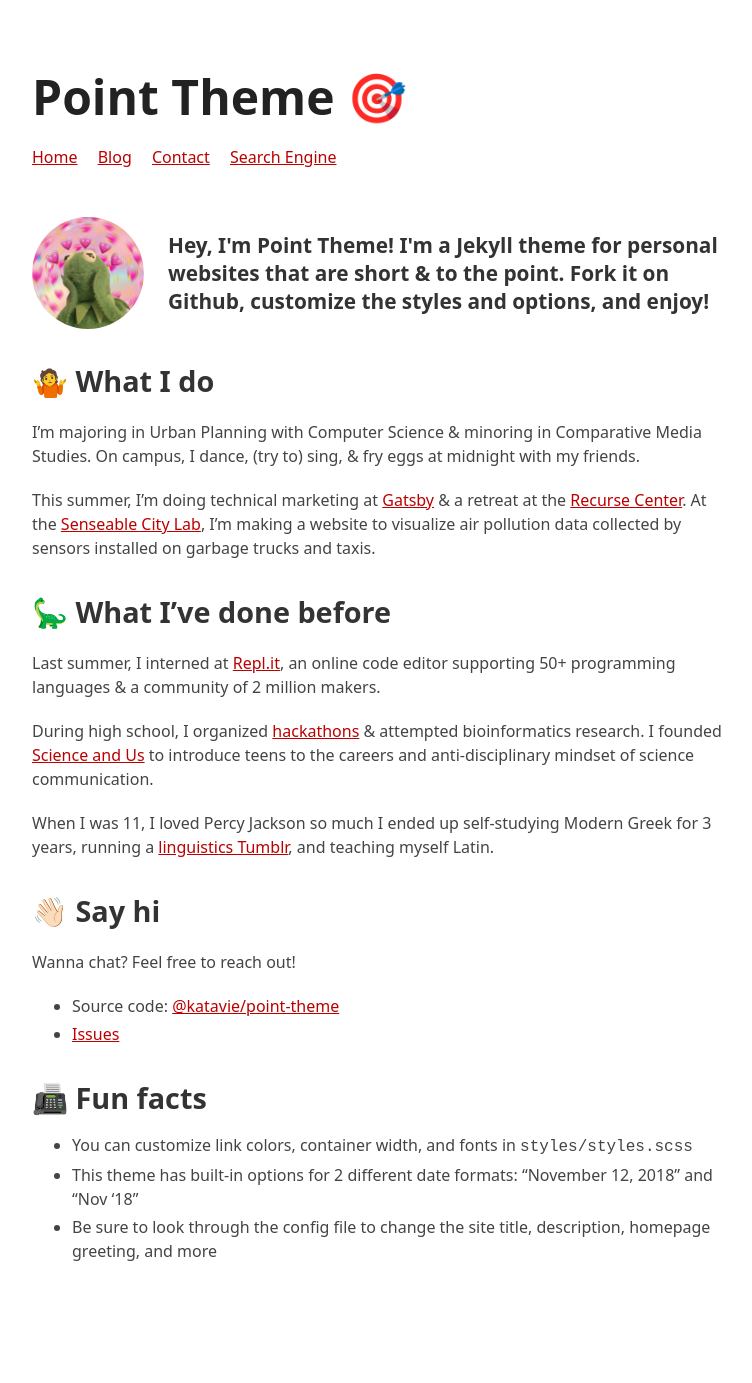
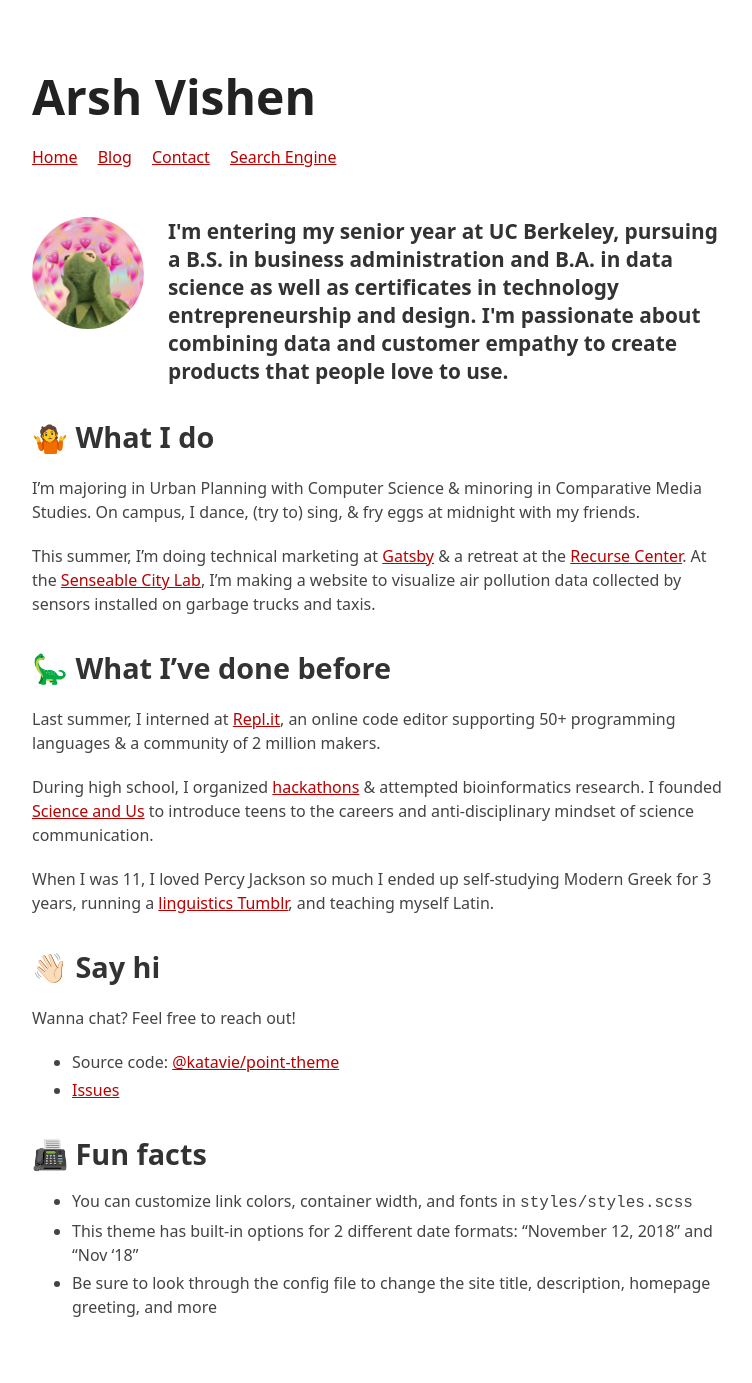
Before and after one commit to arsh-vishen/arsh-vishen.github.io, a Jekyll site: the page built from index.md, in a window 1280 px wide. Shown: the whole page, without its empty margins (258-1010 px from the left). Built offline with Jekyll 4.4.1, drawn with Linux system fonts in a browser that asks for light colours; our own code applies the rules of GitHub Pages for plain Markdown files; before the commit the page ends 1327 px from its top, so only the background shows below that.

Commit message:
Update _config.yml

```diff
--- a/_config.yml
+++ b/_config.yml
@@ -5,11 +5,10 @@
 #
 
 # no trailing slash
-url: https://point-theme.netlify.app
-
+url: https://arsh-vishen.github.io
 # for header and meta tags
-title: Point Theme 🎯
-description: description for search engines and social media cards
+title: Arsh Vishen
+description: Data Science & Business Administration student at UC Berkeley
 
 # set external to true if linking outside your website
 # for internal, make sure to include preceding slash
@@ -30,7 +29,7 @@ nav-links:
 # for the homepage image + big text next to it
 greeting_image: /assets/me.jpg
 # 100-200 characters recommended
-greeting_text: Hey, I'm Point Theme! I'm a Jekyll theme for personal websites that are short & to the point. Fork it on Github, customize the styles and options, and enjoy!
+greeting_text: I'm entering my senior year at UC Berkeley, pursuing a B.S. in business administration and B.A. in data science as well as certificates in technology entrepreneurship and design. I'm passionate about combining data and customer empathy to create products that people love to use.
 
 # show blog post excerpts on blog page
 show_excerpts: false
```
